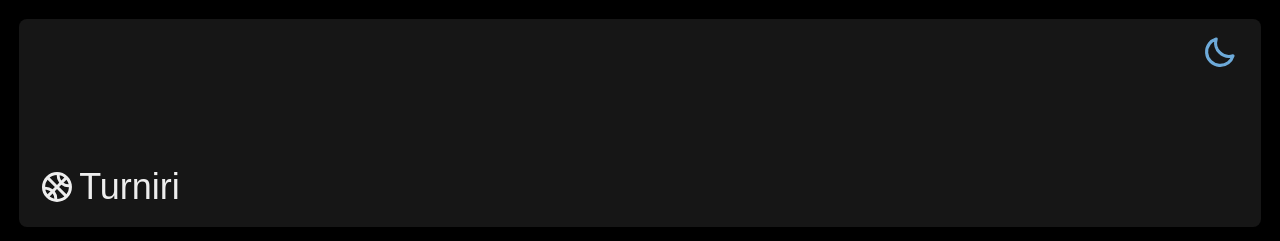
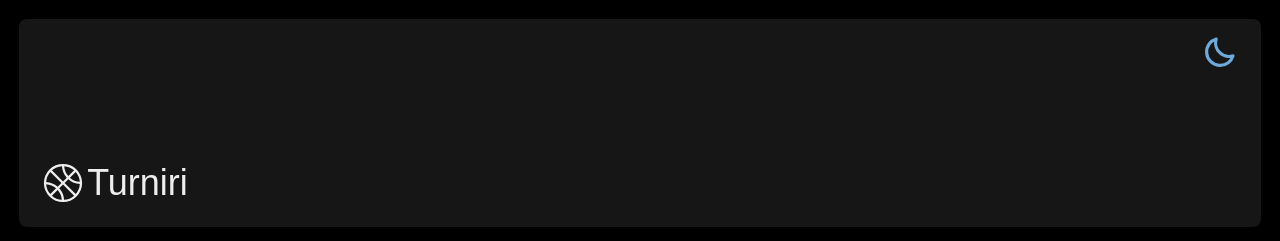
Before and after one commit to JEKO10/Basket-Report, a Next.js app: page / in a window 1280 px wide. Shown: the top 241 px of the page. Built offline with nearby package versions, Linux system fonts and the light colour scheme; a web font is replaced by a local one.

Commit message:
seperate Sidebar component

```diff
--- a/app/page.tsx
+++ b/app/page.tsx
@@ -1,70 +1,11 @@
 import React from "react";
-import {
-  PiHouseLineLight,
-  PiInfoLight,
-  PiMailboxLight,
-  PiQuestionLight,
-  PiUserCheckLight,
-  PiUserLight,
-  PiUsersLight,
-} from "react-icons/pi";
-import { TbTournament } from "react-icons/tb";
+
+import Sidebar from "@/components/Sidebar";
 
 export default function Home() {
   return (
     <div>
-      <aside className="my-4 h-56 w-56 rounded-lg">
-        <ul className="text-text text-2xl">
-          <li>
-            <div className="sidebar-items">
-              <PiHouseLineLight strokeWidth={10} />
-              <p className="text-base">Početna</p>
-            </div>
-          </li>
-          <li>
-            <div className="sidebar-items">
-              <PiInfoLight strokeWidth={10} />
-              <p className="text-base">O nama</p>
-            </div>
-          </li>
-          <li>
-            <div className="sidebar-items">
-              <PiMailboxLight strokeWidth={10} />
-              <p className="text-base">Kontakt</p>
-            </div>
-          </li>
-          <li>
-            <div className="sidebar-items">
-              <PiQuestionLight strokeWidth={10} />
-              <p className="text-base">FaQ</p>
-            </div>
-          </li>
-          <li>
-            <div className="sidebar-items">
-              <PiUsersLight strokeWidth={10} />
-              <p className="text-base">Korisnici</p>
-            </div>
-          </li>
-          <li>
-            <div className="sidebar-items">
-              <TbTournament strokeWidth={1.5} />
-              <p className="text-base">Napravi turnir</p>
-            </div>
-          </li>
-          <li>
-            <div className="sidebar-items">
-              <PiUserCheckLight strokeWidth={10} />
-              <p className="text-base">Prijavi se</p>
-            </div>
-          </li>
-          <li>
-            <div className="sidebar-items mb-0">
-              <PiUserLight strokeWidth={10} />
-              <p className="text-base">Napravi nalog</p>
-            </div>
-          </li>
-        </ul>
-      </aside>
+      <Sidebar />
     </div>
   );
 }
--- a/components/Navbar.tsx
+++ b/components/Navbar.tsx
@@ -1,8 +1,7 @@
 "use client";
 import { Lusitana } from "next/font/google";
-import React, { useEffect, useState } from "react";
-import { MdOutlineSportsBasketball } from "react-icons/md";
-import { MdOutlineSportsVolleyball } from "react-icons/md";
+import React from "react";
+import { PiBasketballLight } from "react-icons/pi";
 
 import ToggleTheme from "./ToggleTheme";
 
@@ -12,26 +11,12 @@ const lusitana = Lusitana({
 });
 
 const Navbar = () => {
-  const [isBasketball, setIsBasketball] = useState(true);
-
-  useEffect(() => {
-    let interval = setInterval(() => {
-      setIsBasketball(!isBasketball);
-    }, 2000);
-
-    return () => clearInterval(interval);
-  }, [isBasketball]);
-
   return (
     <nav
       className={`${lusitana.className} relative top-0 left-0 flex items-end justify-start bg-primary px-5 py-5 h-52 rounded-lg`}
     >
       <div className="flex items-center justify-start">
-        {isBasketball ? (
-          <MdOutlineSportsBasketball className="text-4xl text-accent mr-1 -rotate-45" />
-        ) : (
-          <MdOutlineSportsVolleyball className="text-4xl text-accent mr-1 -rotate-45" />
-        )}
+        <PiBasketballLight className="text-5xl text-accent -rotate-45" />
         <p className="text-4xl text-accent">Turniri</p>
       </div>
       <ToggleTheme />
--- /dev/null
+++ b/components/Sidebar.tsx
@@ -0,0 +1,70 @@
+import React from "react";
+import {
+  PiHouseLineLight,
+  PiInfoLight,
+  PiMailboxLight,
+  PiQuestionLight,
+  PiUserCheckLight,
+  PiUserLight,
+  PiUsersLight,
+} from "react-icons/pi";
+import { TbTournament } from "react-icons/tb";
+
+const Sidebar = () => {
+  return (
+    <aside className="my-4 h-56 w-56 rounded-lg">
+      <ul className="text-text text-2xl">
+        <li>
+          <div className="sidebar-items">
+            <PiHouseLineLight strokeWidth={10} />
+            <p className="text-base">Početna</p>
+          </div>
+        </li>
+        <li>
+          <div className="sidebar-items">
+            <PiInfoLight strokeWidth={10} />
+            <p className="text-base">O nama</p>
+          </div>
+        </li>
+        <li>
+          <div className="sidebar-items">
+            <PiMailboxLight strokeWidth={10} />
+            <p className="text-base">Kontakt</p>
+          </div>
+        </li>
+        <li>
+          <div className="sidebar-items">
+            <PiQuestionLight strokeWidth={10} />
+            <p className="text-base">FaQ</p>
+          </div>
+        </li>
+        <li>
+          <div className="sidebar-items">
+            <PiUsersLight strokeWidth={10} />
+            <p className="text-base">Korisnici</p>
+          </div>
+        </li>
+        <li>
+          <div className="sidebar-items">
+            <TbTournament strokeWidth={1.5} />
+            <p className="text-base">Napravi turnir</p>
+          </div>
+        </li>
+        <li>
+          <div className="sidebar-items">
+            <PiUserCheckLight strokeWidth={10} />
+            <p className="text-base">Prijavi se</p>
+          </div>
+        </li>
+        <li>
+          <div className="sidebar-items mb-0">
+            <PiUserLight strokeWidth={10} />
+            <p className="text-base">Napravi nalog</p>
+          </div>
+        </li>
+      </ul>
+    </aside>
+  );
+};
+
+export default Sidebar;
```
